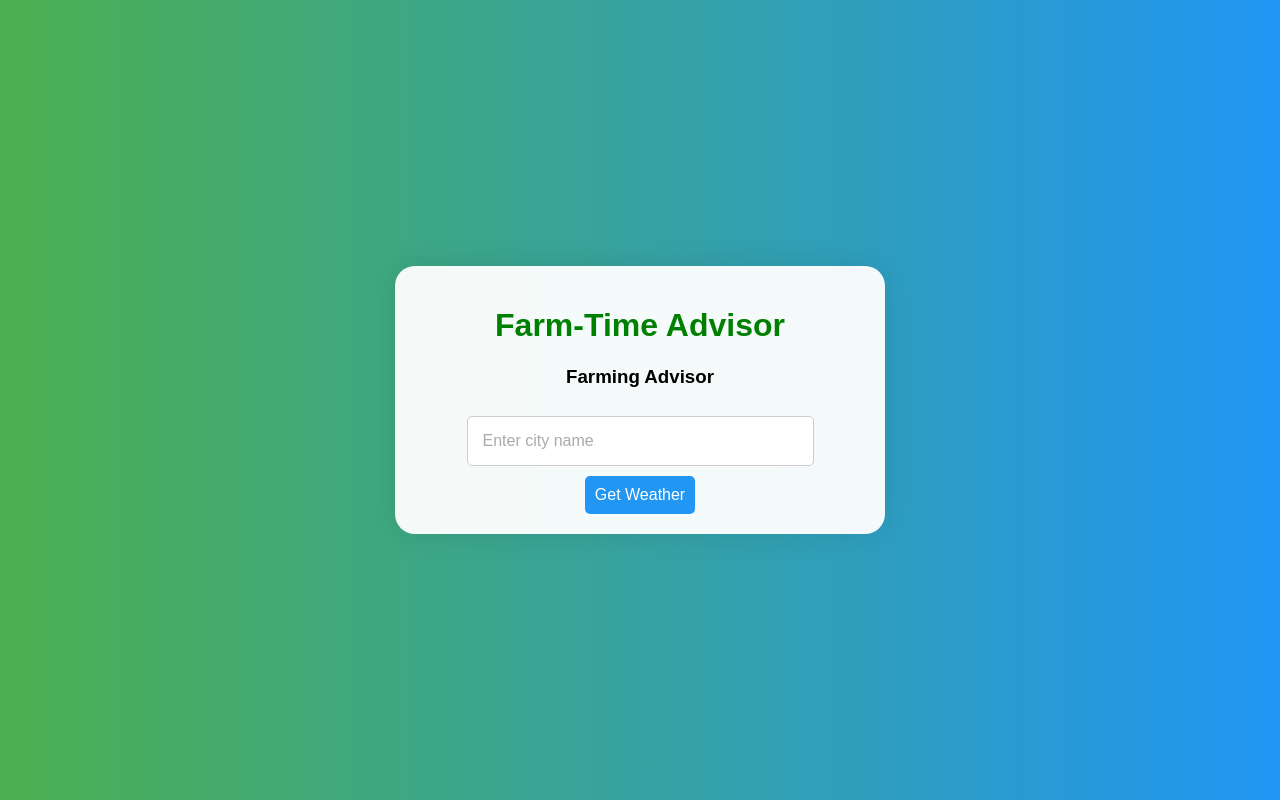
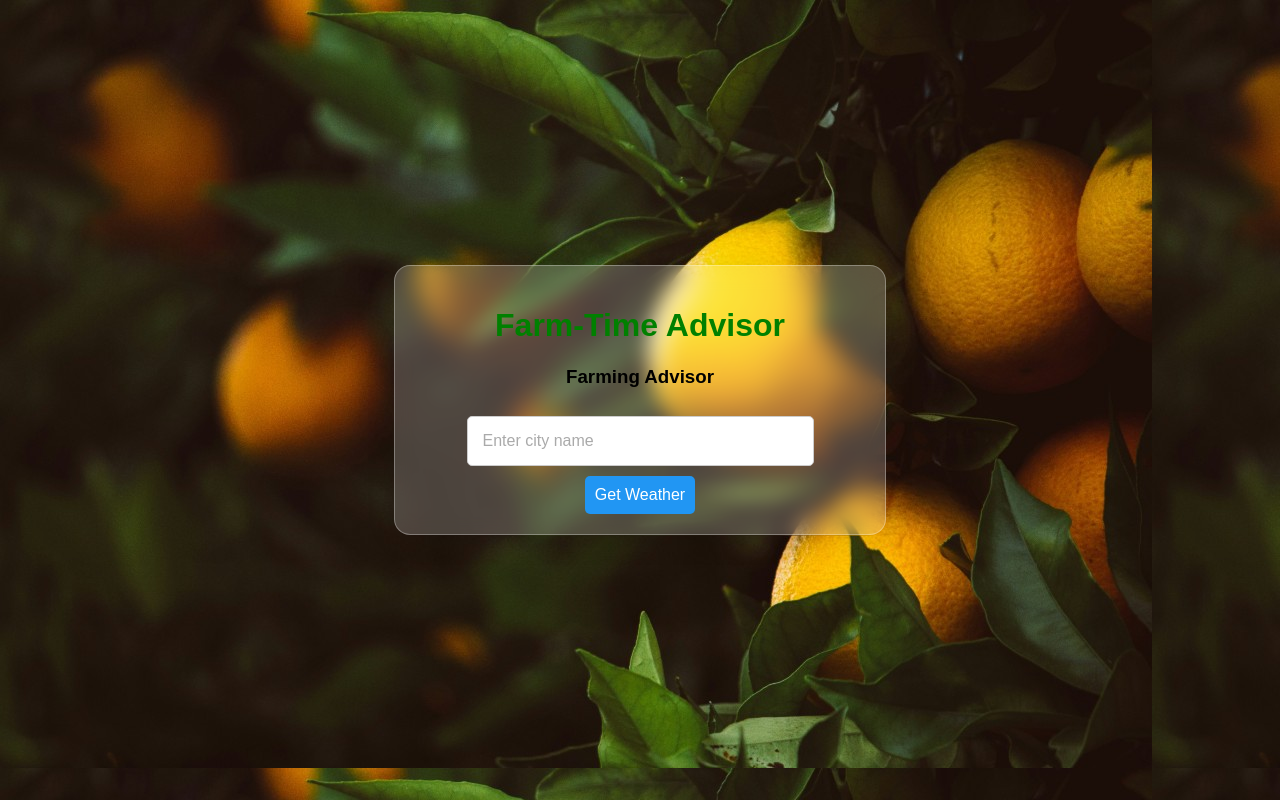
Before and after one commit to V014/farmtime, a PHP site: page /weather.html in a window 1280 px wide. Run offline with PHP 8.4, Linux system fonts and the light colour scheme.

Commit message:
added a background and blur

```diff
--- a/www/css/styles.css
+++ b/www/css/weather.css
@@ -5,7 +5,8 @@
     justify-content: center;
     align-items: center;
     height: 100vh;
-    background: linear-gradient(to right, #4CAF50, #2196F3);
+    /* background: linear-gradient(to right, #4CAF50, #2196F3); */
+    background-image: url('../img/weather.jpg');
 }
 
 .container {
@@ -13,12 +14,19 @@
 }
 
 .weather-card {
-    background-color: rgba(255, 255, 255, 0.95);
-    border-radius: 20px;
+    /* background-color: rgba(255, 255, 255, 0.95); */
+    /* border-radius: 20px; */
     padding: 20px;
-    box-shadow: 0 0 30px rgba(0, 0, 0, 0.1);
+    /* box-shadow: 0 0 30px rgba(0, 0, 0, 0.1); */
     transition: transform 0.3s ease-in-out;
     width: 450px;
+    /* From https://css.glass */
+    background: rgba(255, 255, 255, 0.2);
+    border-radius: 16px;
+    box-shadow: 0 4px 30px rgba(0, 0, 0, 0.1);
+    backdrop-filter: blur(10px);
+    -webkit-backdrop-filter: blur(10px);
+    border: 1px solid rgba(255, 255, 255, 0.3);
 }
 
 .weather-card:hover {
--- a/www/weather.html
+++ b/www/weather.html
@@ -24,7 +24,7 @@
 	<meta name="msapplication-tap-highlight" content="no">
 	<meta name="viewport" content="initial-scale=1, width=device-width, viewport-fit=cover">
 	<!-- <meta name="color-scheme" content="light dark"> -->
-	<link rel="stylesheet" href="css/styles.css">
+	<link rel="stylesheet" href="css/weather.css">
 	<link rel="stylesheet" href="css/animate.min.css">
 	<link rel="stylesheet" href="css/all.min.css">
 	<title>Farm Time</title>
```
Also changed, not shown: www/img/weather.jpg (added).
